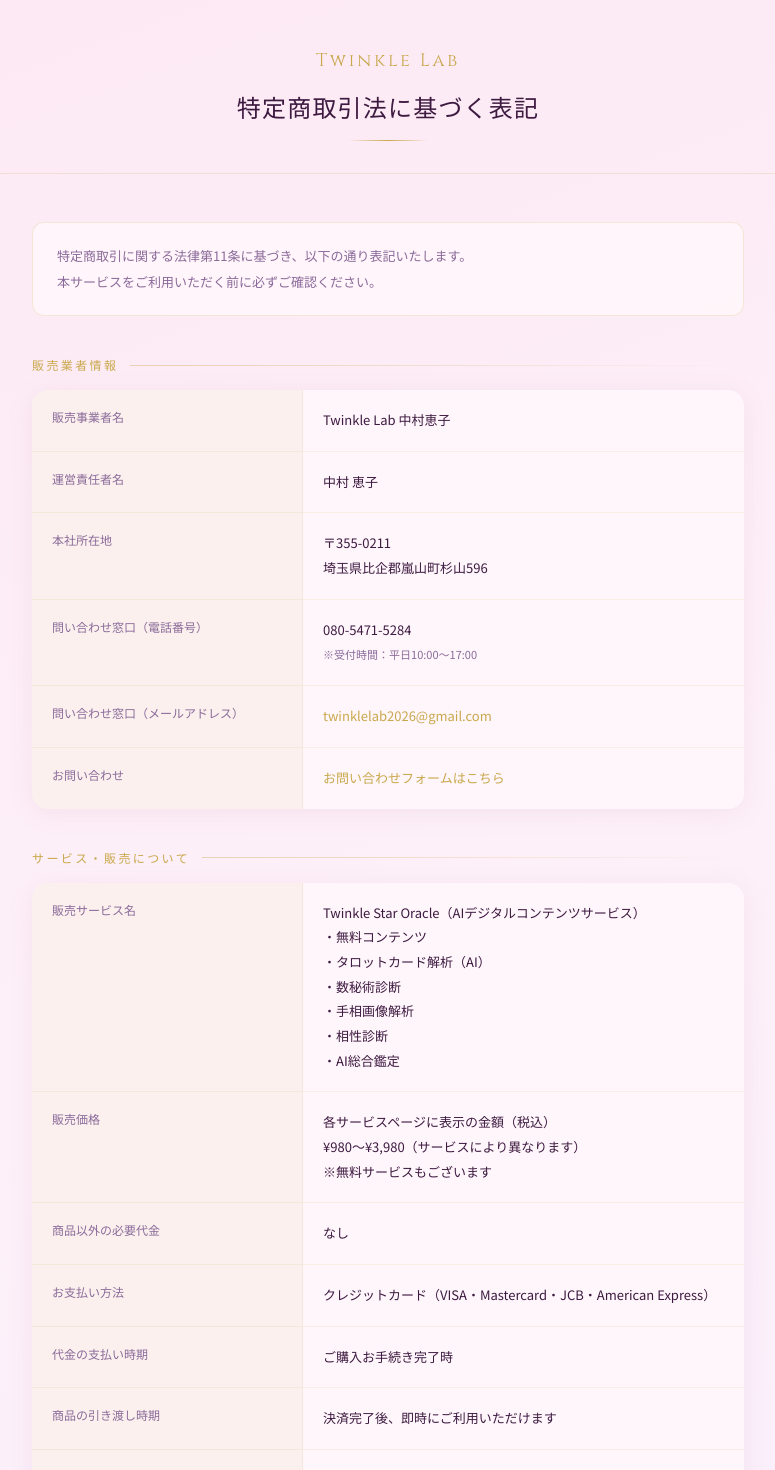
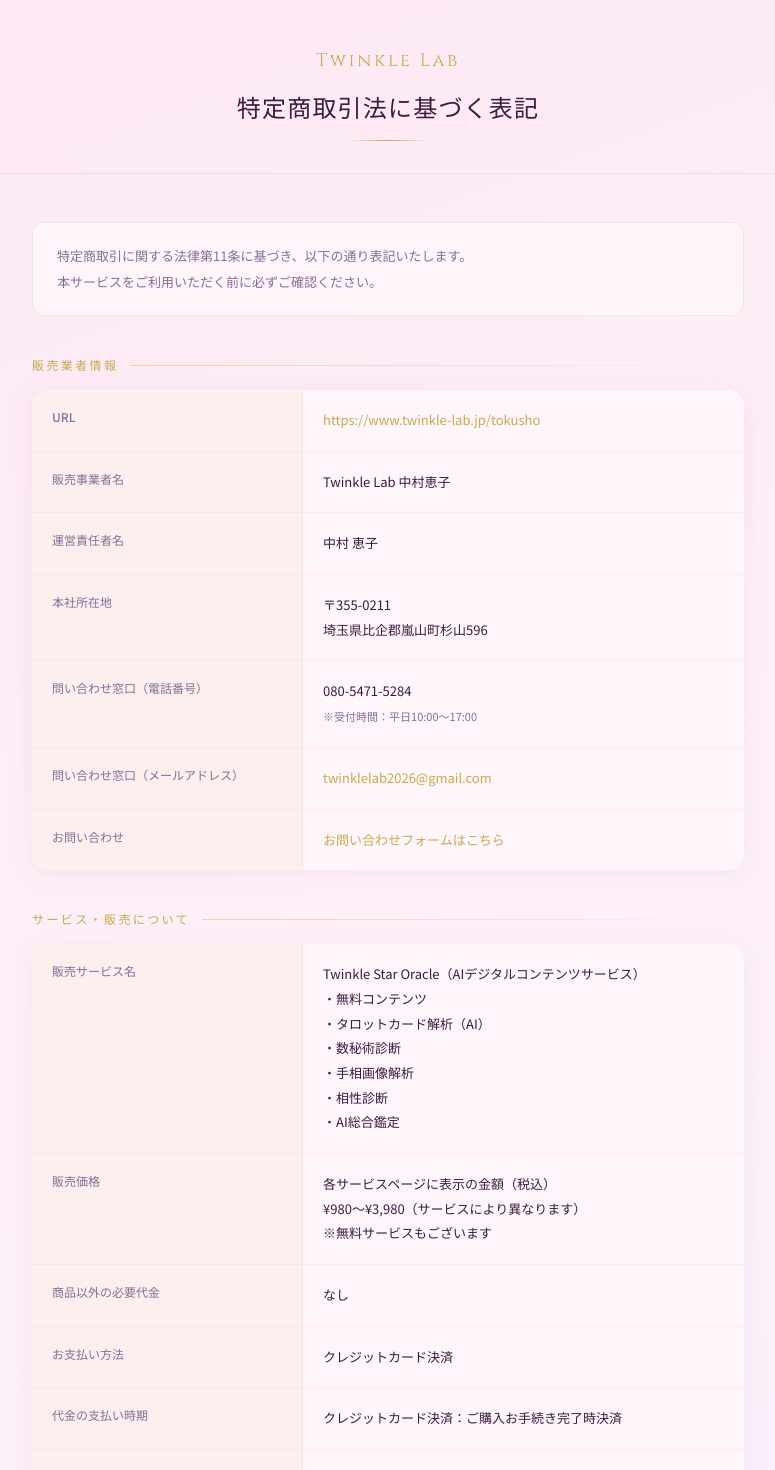
Before and after one commit to sincere1229/sincere1229-twinklelab-next, a Next.js app: page /tokusho in a window 1280 px wide. Shown: the top 1470 px of the page, without its empty margins (252-1027 px from the left). Built offline with nearby package versions, Linux system fonts and the light colour scheme.

Commit message:
Update page.tsx

```diff
--- a/app/tokusho/page.tsx
+++ b/app/tokusho/page.tsx
@@ -155,6 +155,10 @@ export default function TokushoPage() {
         <table>
           <tbody>
             <tr>
+              <th>URL</th>
+              <td><a href="/tokusho" className="gold-link">https://www.twinkle-lab.jp/tokusho</a></td>
+            </tr>
+            <tr>
               <th>販売事業者名</th>
               <td>Twinkle Lab 中村恵子</td>
             </tr>
@@ -215,15 +219,15 @@ export default function TokushoPage() {
             </tr>
             <tr>
               <th>お支払い方法</th>
-              <td>クレジットカード（VISA・Mastercard・JCB・American Express）</td>
+              <td>クレジットカード決済</td>
             </tr>
             <tr>
               <th>代金の支払い時期</th>
-              <td>ご購入お手続き完了時</td>
+              <td>クレジットカード決済：ご購入お手続き完了時決済</td>
             </tr>
             <tr>
               <th>商品の引き渡し時期</th>
-              <td>決済完了後、即時にご利用いただけます</td>
+              <td>決済完了後、すぐにサービスをご提供します。</td>
             </tr>
             <tr>
               <th>動作環境</th>
```
